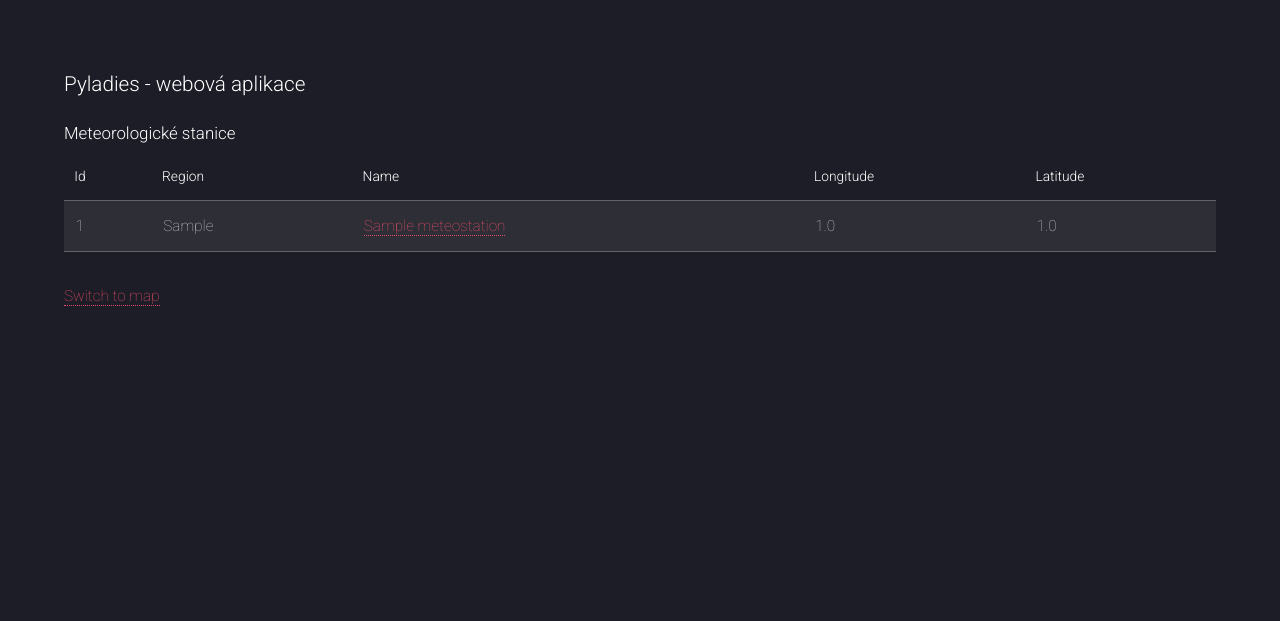
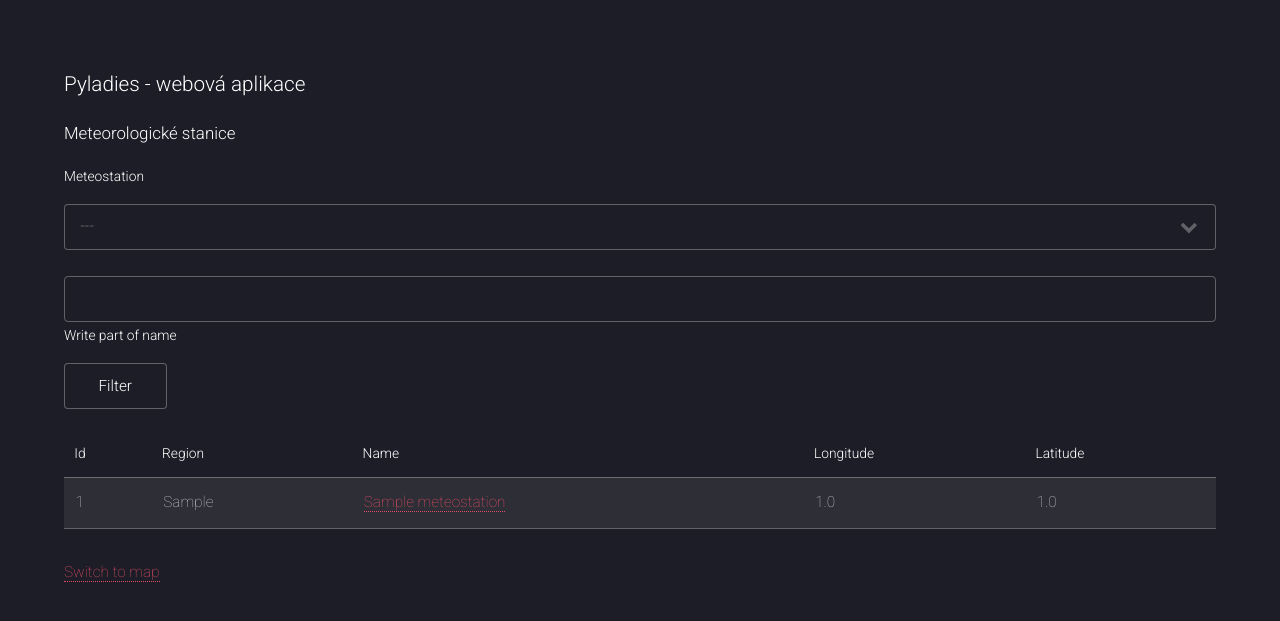
Before and after one commit to Mintaka/mypyladies_sqlite, a Flask app: page / in a window 1280 px wide. Shown: the top 621 px of the page. Run offline with Flask 2, Linux system fonts and the light colour scheme; tables that the repository leaves empty hold one stand-in row (values such as "Sample post").

Commit message:
pokus o formular

```diff
--- a/meteo_web/app/config.py
+++ b/meteo_web/app/config.py
@@ -1,5 +1,5 @@
 
 class Config(object):
-
+    SECRET_KEY = 'you-will-never-guess'
     SQLALCHEMY_DATABASE_URI = 'sqlite:///database/mydata.db'
     SQLALCHEMY_TRACK_MODIFICATIONS = False # deaktivace funkce Flask-SQLAlchemy - signalizace změn v databázi
--- /dev/null
+++ b/meteo_web/app/forms.py
@@ -0,0 +1,9 @@
+from flask_wtf import FlaskForm
+from wtforms import StringField, SubmitField, SelectField
+from wtforms.validators import DataRequired
+
+
+class MeteostationForm(FlaskForm):
+    meteostation = SelectField('Meteostation', validators=[DataRequired()], coerce=int)
+    part_name = StringField('Write part of name')
+    submit = SubmitField('Filter')
--- a/meteo_web/app/routes.py
+++ b/meteo_web/app/routes.py
@@ -1,13 +1,28 @@
 # -*- coding: utf-8 -*-
 from app import app
-from flask import render_template
+from flask import render_template, request
 from app.models import *
+from app.forms import *
 
 @app.route('/', methods=['GET', 'POST'])
 @app.route('/index', methods=['GET', 'POST'])
 def index():
+    form = MeteostationForm()
     meteost_all = meteostations.query.order_by(meteostations.name).all()
-    return render_template('index.html', title="MyMeteo", meteost_all=meteost_all)
+    form.meteostation.choices = [(-1, "---")] + [(m.id, m.name) for m in meteost_all]
+    meteostation = request.args.get('meteostation', type=int)
+    part_name = request.args.get('part_name')
+    if request.method == 'GET':
+        form.meteostation.data = meteostation
+        form.part_name.data = part_name
+        return render_template('index.html', title="MyMeteo",  meteost_all=meteost_all, form=form)
+
+    elif (request.method == 'POST') and form.validate_on_submit():
+        if (form.meteostation.data != -1):
+            return redirect(url_for('index', meteostation=form.meteostation.data, part_name=form.part_name.data))
+    else:
+        return redirect(url_for('index'))
+
 
 
 @app.route('/meteostation/<int:meteo_id>', methods=['GET', 'POST'])
--- a/meteo_web/app/templates/index.html
+++ b/meteo_web/app/templates/index.html
@@ -3,6 +3,21 @@
 {% block content %}
 <body>
       <h4>Meteorologické stanice</h4>
+      <form action="" method="post">
+          {{form.hidden_tag() }}
+          <div>
+              {{form.meteostation.label}}
+              {{form.meteostation}}
+          </div>
+            <br>
+          <div>
+              {{form.part_name}}
+              {{form.part_name.label}}
+          </div>
+          <div>
+              {{form.submit() }}
+          </div>
+      </form>
         <section>
             <div class="table-wrapper">
                 <table>
--- a/meteo_web/meteodata.py
+++ b/meteo_web/meteodata.py
@@ -2,4 +2,4 @@
 
 from app import app
 
-app.run()
+app.run(debug=True)
```
